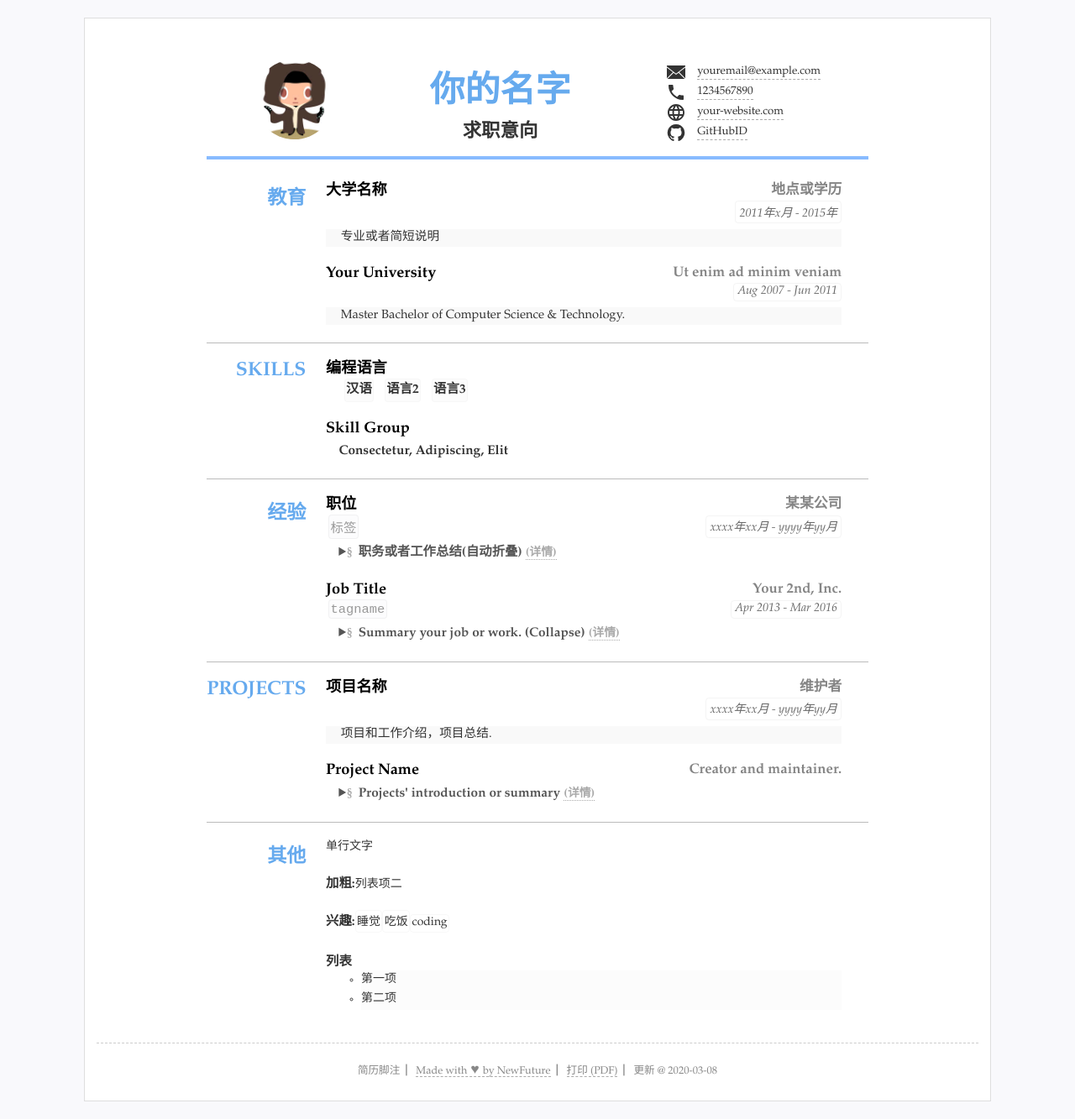
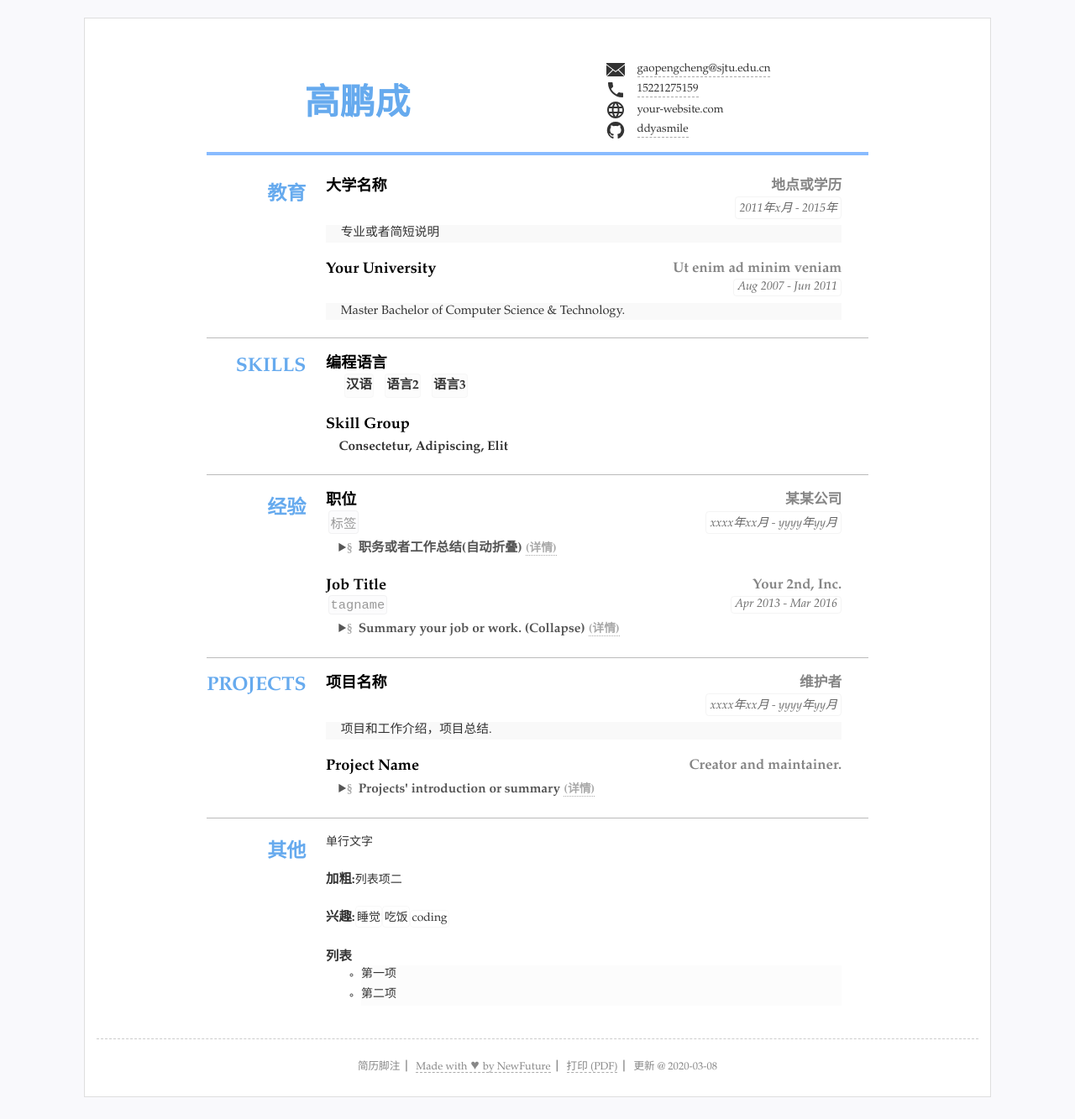
Before and after one commit to ddyasmile/resume, a Jekyll site: the page built from index.html, in a window 1280 px wide. Shown: the whole page at 84% size. Built offline with Jekyll 4.4.1, drawn with Linux system fonts in a browser that asks for light colours.

Commit message:
[add] title and contact

```diff
--- a/_data/resume.yml
+++ b/_data/resume.yml
@@ -1,25 +1,25 @@
 # 数据格式可以为 yaml(文件以.yml结尾) 或者json(文件以.json结尾)
 # 如果YAML格式的数据请先检查格式是否有误，可选检查工具 http://www.yamllint.com
 
-title: "简历标题"
+title: "高鹏成求职简历"
 lang: "zh" #语言设置 zh表示中文 en 表示英语
-name: "你的名字"
-jobtitle: "求职意向" #可空不显示
-photo: "assets/img/photo.jpg" #照片可空，不显示
+name: "高鹏成"
+jobtitle: "" #可空不显示
+photo: "" #照片可空，不显示
 
 #联系方式
 contact: #联系方式连接等3~5行
-- text: "youremail@example.com" #文本内容
-  href: 'mailto:youremail@example.com' #链接，无链接则空
+- text: "gaopengcheng@sjtu.edu.cn" #文本内容
+  href: 'mailto:gaopengcheng@sjtu.edu.cn' #链接，无链接则空
   icon: 'icons/email.svg' #图标 svg文件
-- text: "1234567890"
-  href: 'tel:1234567890'
+- text: "15221275159"
+  href: 'tel:15221275159'
   icon: 'icons/phone.svg'
 - text: "your-website.com"
-  href: 'http://your-website.com'
+  href: ''
   icon: 'icons/web.svg'
-- text: "GitHubID"
-  href: 'https://github.com/NewFuture'
+- text: "ddyasmile"
+  href: 'https://github.com/ddyasmile'
   icon: "icons/github.svg"
   attr: 'target="_blank"' #新标签页打开
   # - text: "地址"
```
